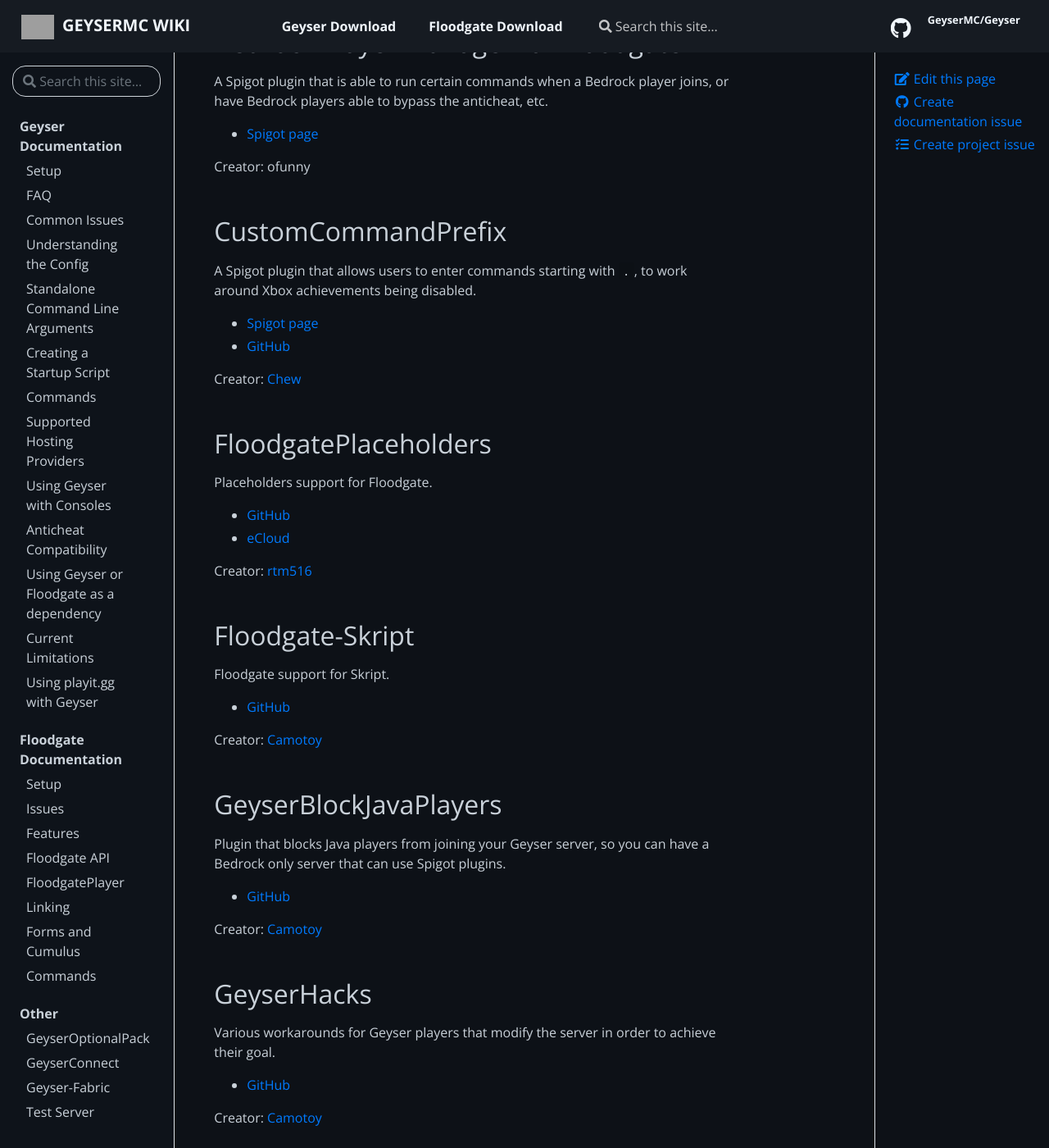
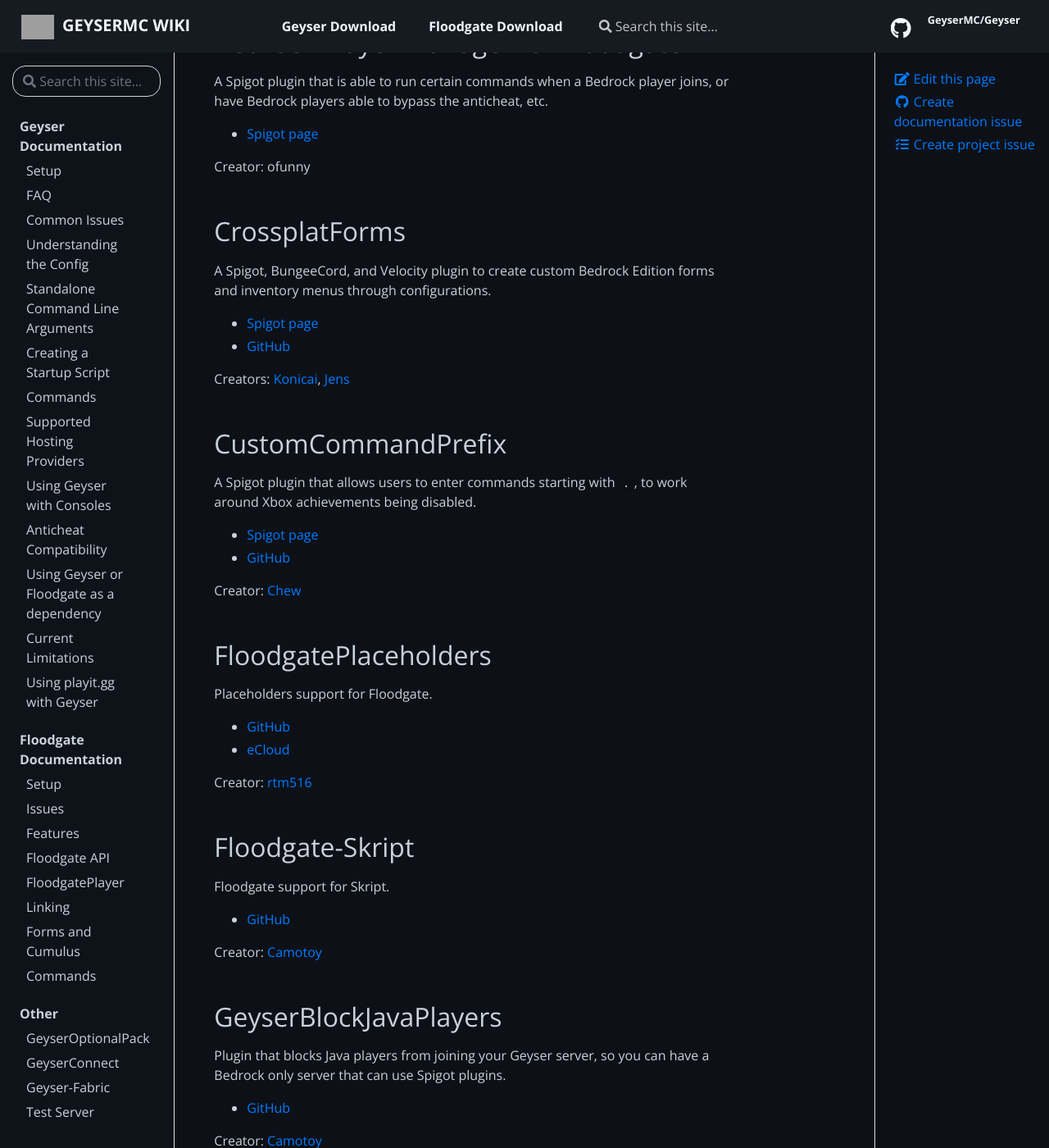
Before and after one commit to GeyserMC/GeyserWiki, a Jekyll site: the page built from _docs/other/community-geyser-projects.md, in a window 1280 px wide and 1400 px high, scrolled down 792 px. Shown: the whole window at 82% size. Built offline with Jekyll 4.4.1, drawn with Linux system fonts in a browser that asks for light colours; some of the changed text lies outside the part shown; grey boxes are pictures that could not be loaded.

Commit message:
Update community-geyser-projects.md (#48)

```diff
--- a/_docs/other/community-geyser-projects.md
+++ b/_docs/other/community-geyser-projects.md
@@ -30,6 +30,13 @@
 * [Spigot page](https://www.spigotmc.org/resources/82278/)
 
 Creator: ofunny
+
+## CrossplatForms
+A Spigot, BungeeCord, and Velocity plugin to create custom Bedrock Edition forms and inventory menus through configurations.
+* [Spigot page](https://www.spigotmc.org/resources/101043/)
+* [GitHub](https://github.com/ProjectG-Plugins/CrossplatForms)
+
+Creators: [Konicai](https://github.com/Konicai), [Jens](https://github.com/Jens-Co)
 
 ## CustomCommandPrefix
 A Spigot plugin that allows users to enter commands starting with `.`, to work around Xbox achievements being disabled.
```
Also changed, not shown: other parts of _docs/other/community-geyser-projects.md (+0 -7 lines).
